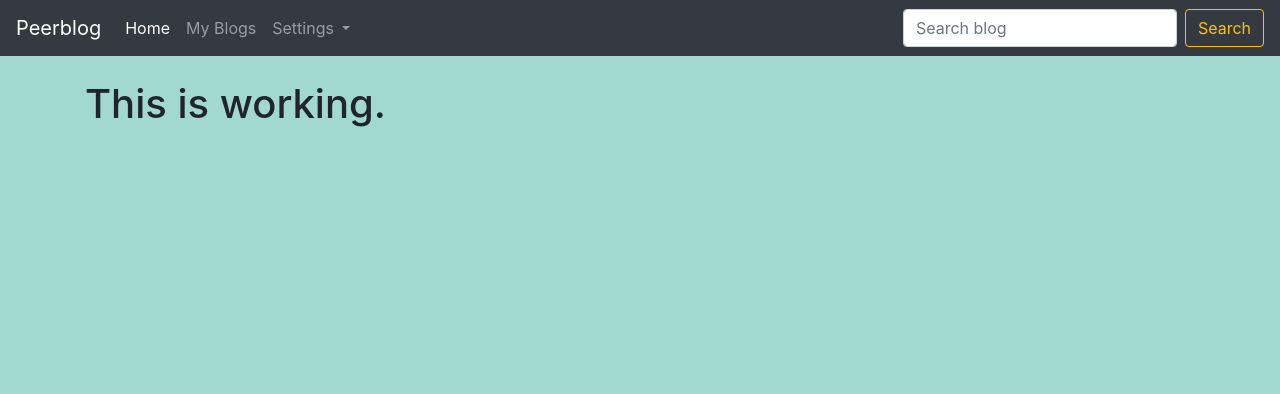
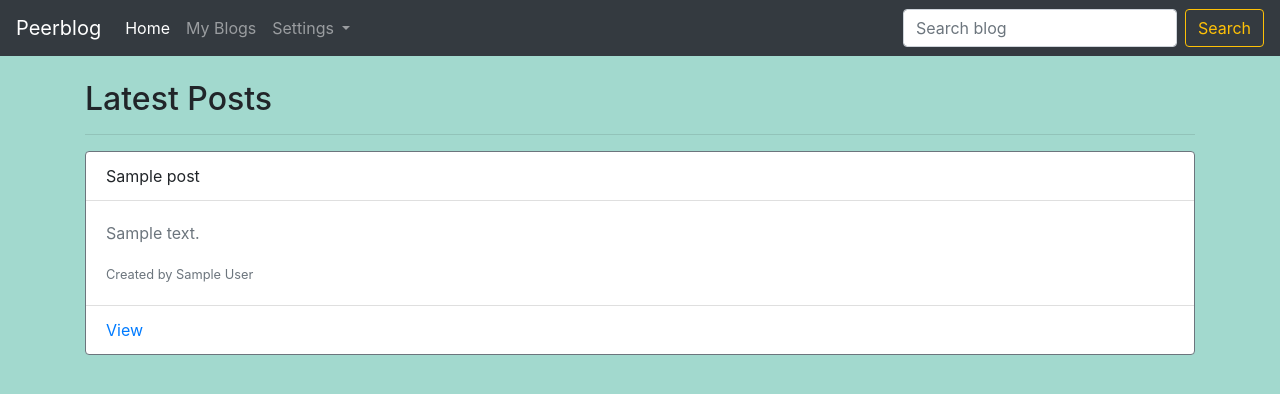
Before and after one commit to vishu221b/peer-blog, a Flask app: page / in a window 1280 px wide. Shown: the top 394 px of the page. Run offline with Flask 2, Linux system fonts and the light colour scheme; the visitor is signed in with stand-in values (Sample User, id 1); a database or web service that is not in the repository returns one stand-in record (values such as "Sample title"); some libraries are stand-ins or nearby versions.

Commit message:
Finished skeleton, beginning Final touching

```diff
--- a/src/app.py
+++ b/src/app.py
@@ -1,6 +1,6 @@
 from flask import (
     Flask, render_template, request,
-    session, redirect
+    session, redirect, url_for
 )
 from src.models import User
 from src import Database, constants
@@ -18,15 +18,42 @@ def initialize_db():
 
 @app.route('/')
 def home():
+    posts = Database.find(constants.POST_COLLECTION, {})
     return render_template(
-        'home.html'
+        'home.html', blogs=[post for post in posts]
     )
+
+
+@app.route('/profile/update', methods=['POST'])
+@app.route('/profile')
+def my_profile():
+    prompt_message = ""
+    prompt_success = ""
+    if request.method == 'POST':
+        new_email = request.form.get('updateEmail')
+        user = User.get_by_email(new_email)
+        if user and user.email != session.get('email'):
+            prompt_message = 'A user with the same email already exists.'
+        elif not user and len(new_email):
+            new_password = request.form.get('updatePassword')
+            p = new_password if len(new_password) > 0 else None
+            current_user = User.get_by_email(session.get('email'))
+            current_user.update_user(new_email, p)
+            session.__setitem__('email', new_email)
+            prompt_success = 'Details updated successfully'
+        elif not len(new_email):
+            new_password = request.form.get('updatePassword')
+            p = new_password if len(new_password) > 0 else None
+            current_user = User.get_by_email(session.get('email'))
+            current_user.update_user(None, p)
+            prompt_success = "Password updated successfully."
+    return render_template('profile.html', prompt_message=prompt_message, prompt_success=prompt_success)
 
 
 # ------------------------auth----------------------------------
 @app.route('/register')
 def register():
-    return render_template('register.html')
+    return render_template('register.html', prompt_message = "")
 
 
 @app.route('/login')
@@ -49,16 +76,21 @@ def login_user():
         user.login(email)
     else:
         session.__setitem__('email', None)
-    return render_template('profile.html', email=session['email'])
+    return redirect('/', code=302)
 
 
 @app.route('/auth/register', methods=['POST'])
 def register_user():
+    # prompt_alert = ""
     email = request.form.get('email')
     password = request.form.get('password')
-    if User.register(email, password):
-        return render_template('profile.html', email=session['email'])
-    return render_template('login.html')
+    if not len(email) or not len(password):
+        prompt_alert = "Please enter valid email and password values."
+    elif User.register(email, password):
+        return redirect('/', code=302)
+    else:
+        prompt_alert = 'User with the same email already exists!'
+    return render_template('register.html', prompt_message=prompt_alert)
 
 
 @app.route('/search')
@@ -72,7 +104,7 @@ def search():
                            )
     li = [r for r in result]
     print(li)
-    return render_template('profile.html', email=li)
+    return render_template('search.html', email=li)
 
 # ----------------------------Blogs-----------------------------------
 
--- a/src/commons/database.py
+++ b/src/commons/database.py
@@ -22,3 +22,7 @@ class Database(object):
     @staticmethod
     def find_one(collection, query):
         return Database.DATABASE[collection].find_one(query)
+
+    @staticmethod
+    def update(collection, old_values, new_values):
+        return Database.DATABASE[collection].update_one(old_values, new_values)
--- a/src/templates/base-nav.html
+++ b/src/templates/base-nav.html
@@ -19,10 +19,9 @@
           Settings
         </a>
         <div class="dropdown-menu" aria-labelledby="navbarDropdown">
-          <a class="dropdown-item" href="#">Profile</a>
+          <a class="dropdown-item" href="/profile">My Profile</a>
+          <div class="dropdown-divider"></div>
           <a class="dropdown-item" href="/logout">Logout</a>
-          <div class="dropdown-divider"></div>
-          <a class="dropdown-item" href="#">Something else here</a>
         </div>
       </li>
     </ul>
--- a/src/templates/home.html
+++ b/src/templates/home.html
@@ -27,8 +27,38 @@
 <!--            </div>-->
         </center>
         {% else %}
-            <br>
-            <h1>This is working.</h1>
+           <br>
+        <h2>Latest Posts</h2>
+        <hr>
+        {% if not blogs %}
+            <div style="margin: 40px 0px;">
+                <h3>There are no blogs to show.</h3><br>
+            </div>
+        {% else %}
+        <div class="row">
+            {% for blog in blogs %}
+            <div class="col-sm-12">
+                <div class="card border-secondary mb-3" style="max-width: 100%">
+                  <div class="card-header card-title bg-transparent border-muted">{{ blog.title}}</div>
+                  <div class="card-body text-muted">
+                      {% if blog.content|length > 120 %}
+                        <p class="card-text">{{ blog.content[:120] }}...</p>
+                      {% elif blog.content|length ==0 %}
+                        <p class="card-text">No content to show.</p>
+                      {% else %}
+                        <p class="card-text">{{ blog.content }}</p>
+                      {% endif %}
+                   <a href="/post/{{ blog._id }}">
+                      <p class="card-text"><small class="text-muted">Created by {{ blog.author }}</small></p>
+                   </a>
+                  </div>
+                  <div class="card-footer bg-transparent border-muted">
+                    <a href="/post/{{ blog._id }}">View</a></div>
+                </div>
+            </div>
+            {% endfor %}
+        </div>
+        {% endif %}
         {% endif %}
     </div>
 {% endblock %}
--- a/src/templates/login.html
+++ b/src/templates/login.html
@@ -3,11 +3,11 @@
     <div class="container post-forms">
         <form action="/auth/login" method="POST" id="login-form">
           <div class="form-group">
-            <label for="login-email">Email</label>
+            <label for="login-email" style="font-weight:500;">Email</label>
             <input type="email" class="form-control" id="login-email" placeholder="example@example.com" name="email">
           </div>
           <div class="form-group">
-            <label for="login-password">Password</label>
+            <label for="login-password" style="font-weight:500;">Password</label>
             <input type="password" class="form-control" id="login-password" name="password">
           </div>
             <div class="form-row">
--- a/src/templates/myblogs.html
+++ b/src/templates/myblogs.html
@@ -2,12 +2,12 @@
 {% block content %}
     <div class="container">
         <br>
-        <h1>My Blogs</h1>
+        <h2>My Blogs</h2>
         <hr>
         {% if not blogs %}
             <div style="margin: 40px 0px;">
                 <h3>There are no blogs to show.</h3><br>
-                <button type="button" class="btn btn-success" data-toggle="modal" data-target="#blogModal">Create Blog</button>s
+                <button type="button" class="btn btn-success" data-toggle="modal" data-target="#blogModal">Create Blog</button>
             </div>
         {% else %}
         <div class="row">
```
Also changed, not shown: src/models/user.py (+14 -0 lines), src/templates/all-posts.html (+7 -1 lines), src/templates/profile.html (+43 -1 lines), src/templates/register.html (+17 -2 lines), src/templates/search.html (added, +10 -0 lines), src/templates/single-post.html (+6 -6 lines).
